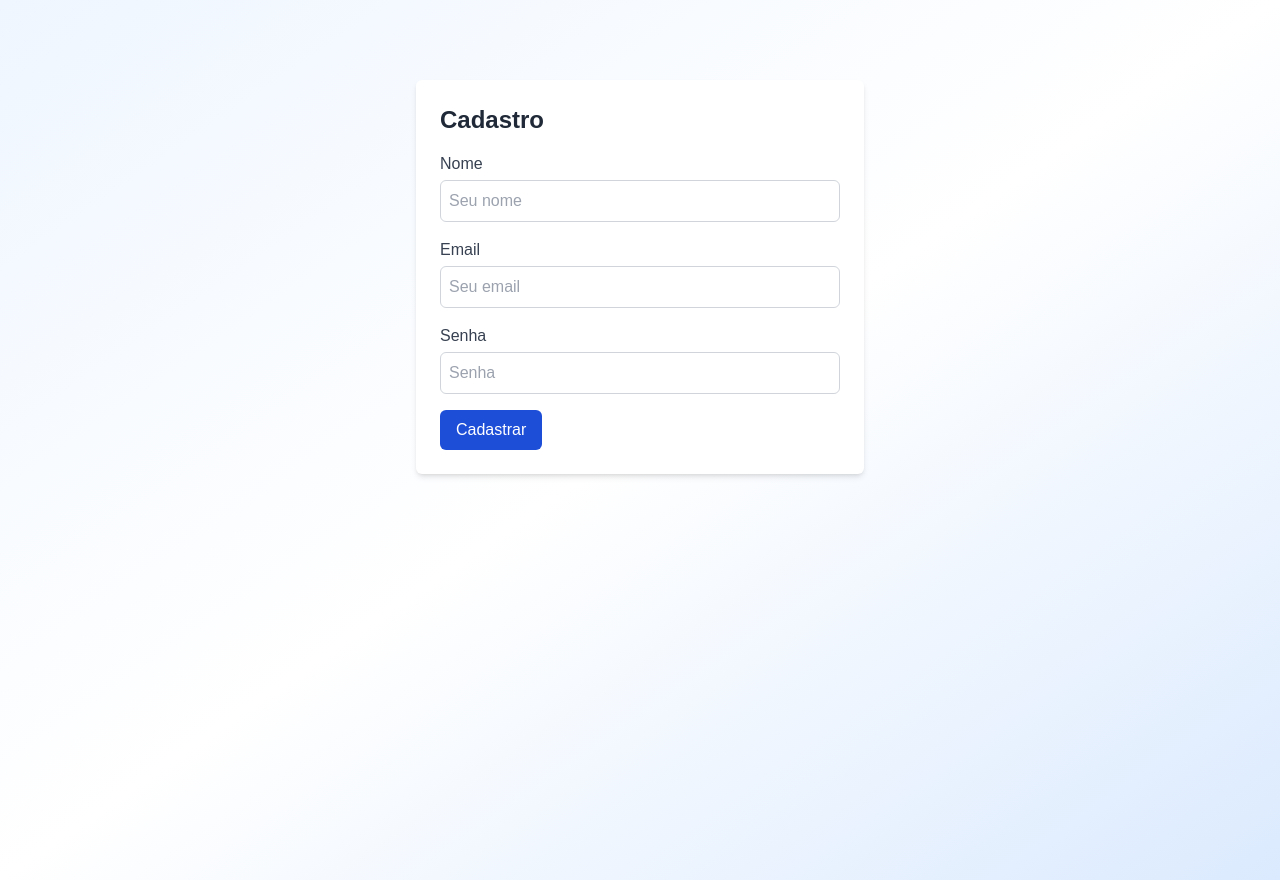
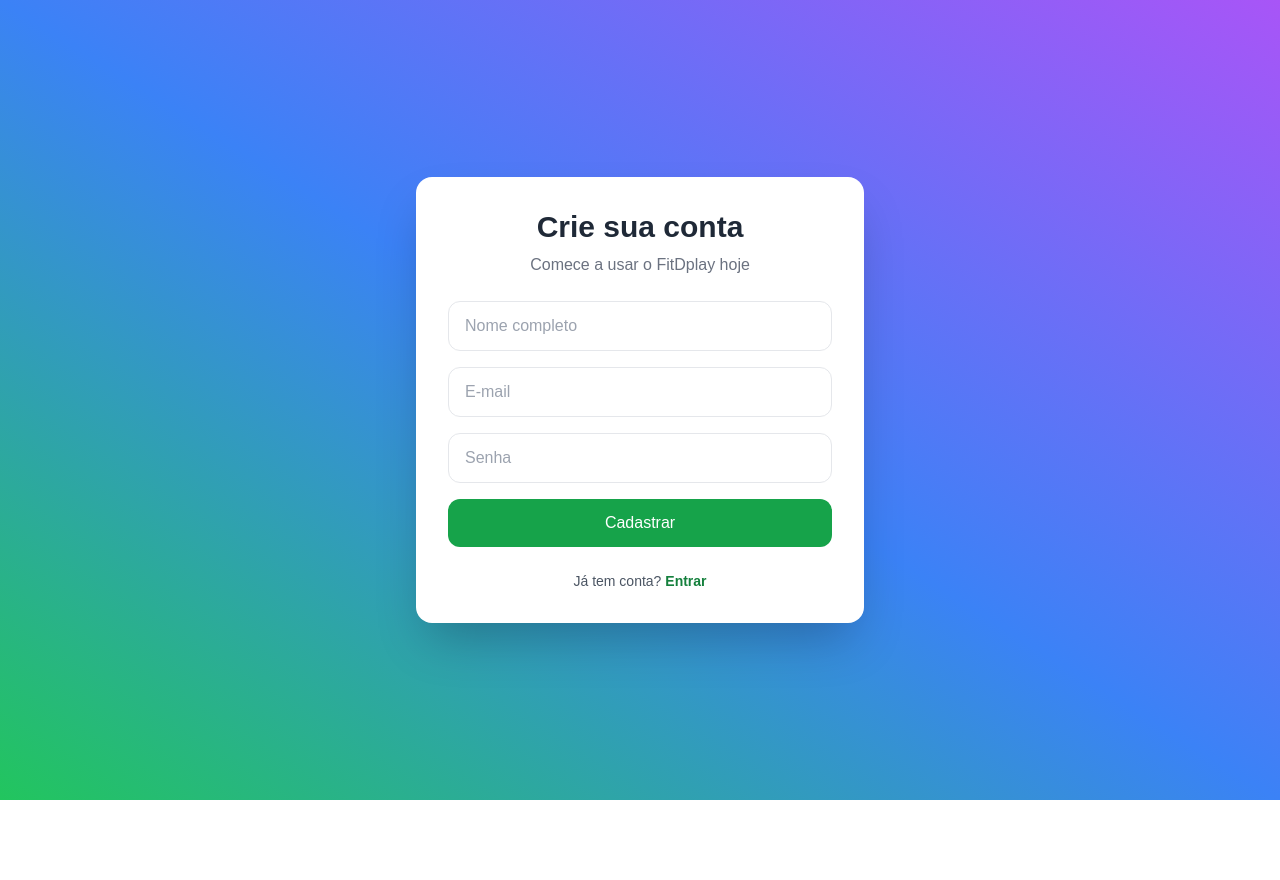
Before and after one commit to draohenrick/fitdplay, a React (Vite) app in the folder frontend/: page /register in a window 1280 px wide. After the commit the page ends 800 px from the top, so only its background shows below. Built offline with nearby package versions, Linux system fonts and the light colour scheme; no server answers.

Commit message:
Update Register.jsx

```diff
--- a/frontend/src/pages/Register.jsx
+++ b/frontend/src/pages/Register.jsx
@@ -1,36 +1,73 @@
-import { useState } from "react";
-import api from "../api/axiosConfig";
-import Input from "../components/Input";
-import Button from "../components/Button";
-import { useNavigate } from "react-router-dom";
+import React, { useState } from "react";
+import axios from "axios";
+import { Link, useNavigate } from "react-router-dom";
 
 export default function Register() {
-  const [form, setForm] = useState({ name: "", email: "", password: "" });
-  const [error, setError] = useState("");
+  const [nome, setNome] = useState("");
+  const [email, setEmail] = useState("");
+  const [senha, setSenha] = useState("");
+  const [erro, setErro] = useState("");
   const navigate = useNavigate();
 
-  const handleChange = (e) => setForm({ ...form, [e.target.name]: e.target.value });
-
-  const handleSubmit = async (e) => {
+  const handleRegister = async (e) => {
     e.preventDefault();
     try {
-      await api.post("/register", form);
+      await axios.post("https://fitdplay.onrender.com/api/auth/register", {
+        nome,
+        email,
+        senha,
+      });
       navigate("/login");
-    } catch (err) {
-      setError(err.response?.data?.message || "Erro no cadastro");
+    } catch (error) {
+      setErro("Erro ao cadastrar. Verifique os dados.");
     }
   };
 
   return (
-    <div className="max-w-md mx-auto mt-20 p-6 bg-white shadow-md rounded-md">
-      <h2 className="text-2xl font-bold mb-4">Cadastro</h2>
-      {error && <p className="text-red-500 mb-4">{error}</p>}
-      <form onSubmit={handleSubmit}>
-        <Input label="Nome" name="name" value={form.name} onChange={handleChange} placeholder="Seu nome" />
-        <Input label="Email" type="email" name="email" value={form.email} onChange={handleChange} placeholder="Seu email" />
-        <Input label="Senha" type="password" name="password" value={form.password} onChange={handleChange} placeholder="Senha" />
-        <Button type="submit">Cadastrar</Button>
-      </form>
+    <div className="flex min-h-screen items-center justify-center bg-gradient-to-tr from-green-500 via-blue-500 to-purple-500">
+      <div className="bg-white shadow-2xl rounded-2xl p-8 w-full max-w-md">
+        <h1 className="text-3xl font-bold text-center text-gray-800 mb-2">Crie sua conta</h1>
+        <p className="text-center text-gray-500 mb-6">Comece a usar o FitDplay hoje</p>
+        {erro && <p className="text-red-500 text-center mb-2">{erro}</p>}
+        <form onSubmit={handleRegister} className="space-y-4">
+          <input
+            type="text"
+            className="w-full px-4 py-3 border rounded-xl focus:ring-2 focus:ring-green-400 outline-none"
+            placeholder="Nome completo"
+            value={nome}
+            onChange={(e) => setNome(e.target.value)}
+            required
+          />
+          <input
+            type="email"
+            className="w-full px-4 py-3 border rounded-xl focus:ring-2 focus:ring-green-400 outline-none"
+            placeholder="E-mail"
+            value={email}
+            onChange={(e) => setEmail(e.target.value)}
+            required
+          />
+          <input
+            type="password"
+            className="w-full px-4 py-3 border rounded-xl focus:ring-2 focus:ring-green-400 outline-none"
+            placeholder="Senha"
+            value={senha}
+            onChange={(e) => setSenha(e.target.value)}
+            required
+          />
+          <button
+            type="submit"
+            className="w-full py-3 bg-green-600 hover:bg-green-700 text-white rounded-xl transition font-medium"
+          >
+            Cadastrar
+          </button>
+        </form>
+        <p className="text-center text-gray-600 mt-6 text-sm">
+          Já tem conta?{" "}
+          <Link to="/login" className="text-green-700 font-semibold hover:underline">
+            Entrar
+          </Link>
+        </p>
+      </div>
     </div>
   );
 }
```
